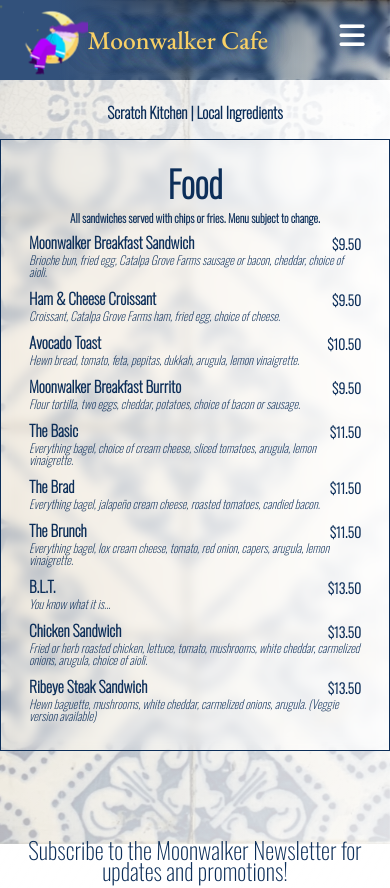
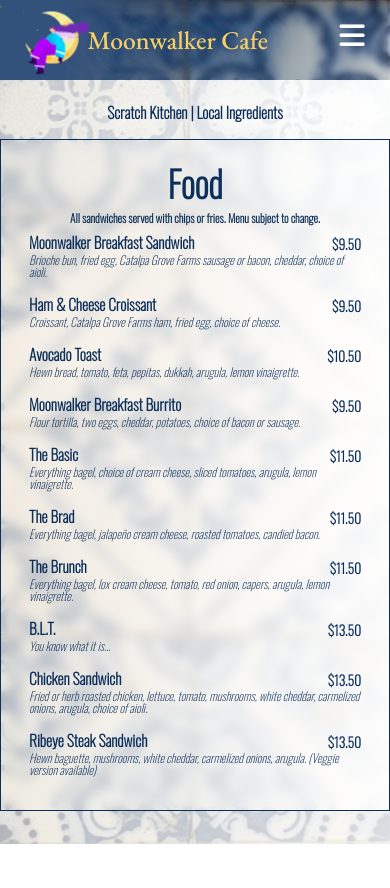
Before and after one commit to JohnnyMohawk/moonwalker, a React (Create React App) app: page /food in a window 390 px wide. Shown: the top 888 px of the page. Built offline with nearby package versions, Linux system fonts and the light colour scheme; a web font is replaced by a local one.

Commit message:
mobile food menu

```diff
--- a/src/components/Menu.css
+++ b/src/components/Menu.css
@@ -8,7 +8,6 @@
     opacity: 1;
     transform: rotateX(0);
   }
-
 }
 
 .food-menu-overlay {
@@ -22,26 +21,22 @@
   color: white;
   text-align: center;
   /* border-bottom: #0c2e59 4px solid; */
-
 }
 
 .tag-line {
   margin-top: 1.25em;
-    margin-bottom: .5em;
+  margin-bottom: 0.5em;
   color: #0c2e59;
-    font-family: 'Oswald', sans-serif;
+  font-family: "Oswald", sans-serif;
   font-size: 4vmin !important;
-    text-shadow:
-    1px 1px 25px white,
-    1px 1px 25px white,
-    1px 1px 25px white,
+  text-shadow: 1px 1px 25px white, 1px 1px 25px white, 1px 1px 25px white,
     1px 1px 25px white;
   animation: transitionIn 1s;
 }
 
 .food-menu-container {
   color: #0c2e59;
-    font-family: 'Oswald', sans-serif;
+  font-family: "Oswald", sans-serif;
   width: 65%;
   margin: 2em 1em;
   border: 1px solid #0c2e59;
@@ -54,13 +49,13 @@
 
 .food-menu-header {
   color: #0c2e59;
-    font-family: 'Oswald', sans-serif;
+  font-family: "Oswald", sans-serif;
   font-size: 36px;
 }
 
 .food-menu-details {
   color: #0c2e59;
-    font-family: 'Oswald', sans-serif;
+  font-family: "Oswald", sans-serif;
   font-size: 1.9vmax;
   /* height: 3vmin; */
   margin-bottom: 2vmin;
@@ -90,7 +85,7 @@
   line-height: 3.1vmin;
   font-size: 3vmin;
   font-style: italic;
-    margin-bottom: .75em;
+  margin-bottom: 0.75em;
   /* font-family: 'EB Garamond', serif; */
 }
 
@@ -126,7 +121,6 @@
     height: 40px;
   }
 
-
   .food-menu-container {
     border-radius: 0px;
   }
@@ -141,7 +135,6 @@
 }
 
 @media screen and (max-width: 450px) {
-
   .food-menu-details {
     font-size: 3vmin !important;
     margin-bottom: 2vmin;
@@ -154,7 +147,8 @@
   .menu-description {
     font-size: 12px !important;
     /* margin-bottom: 15px !important; */
-        margin-bottom: 1em !important;
+    margin-bottom: 1.5em !important;
+    margin-top: 0;
     line-height: 12px;
   }
 }
```
Lines whose indentation alone changed are shown as unchanged.
